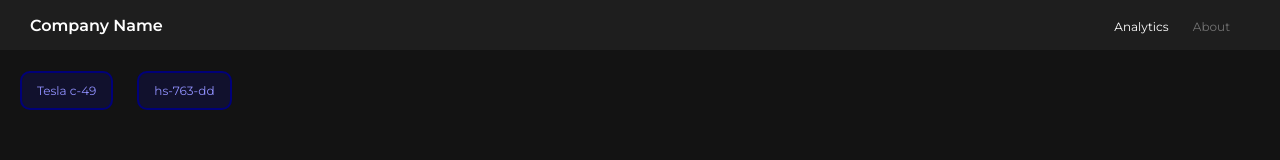
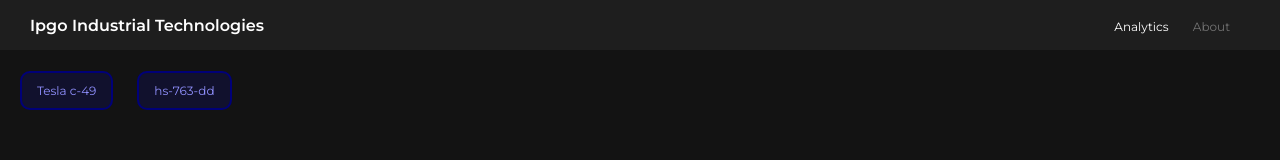
Before and after one commit to programmer141-dev/tracker, a plain HTML site: page index.html in a window 1280 px wide. Shown: the top 160 px of the page. Drawn offline with Linux system fonts and the light colour scheme.

Commit message:
update-1.0

```diff
--- a/index.html
+++ b/index.html
@@ -6,14 +6,14 @@
     <meta name="viewport" content="width=device-width, initial-scale=1.0">
     <script src="./app.js" defer></script>
     <link rel="stylesheet" href="style.css">
-    <title>Tracker</title>
+    <title>Ipgo Industrial Technologies</title>
 </head>
 <body onload="document.getElementsByClassName('loading')[0].style.display = 'none'">
     <div class="loading">
     </div>
     <div class="container">
         <div class="navbar">
-            <p class="title">Company name</p>
+            <p class="title">Ipgo Industrial Technologies</p>
             <div class="list">
                 <a href="#" class="link selected">Analytics</a>
                 <a href="#" class="link">About</a>
```
